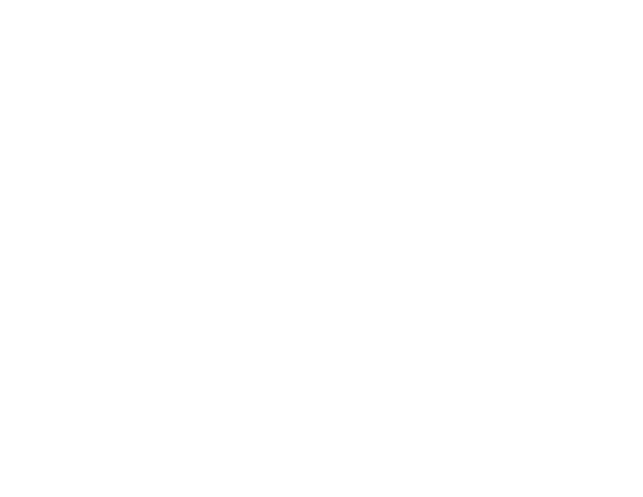
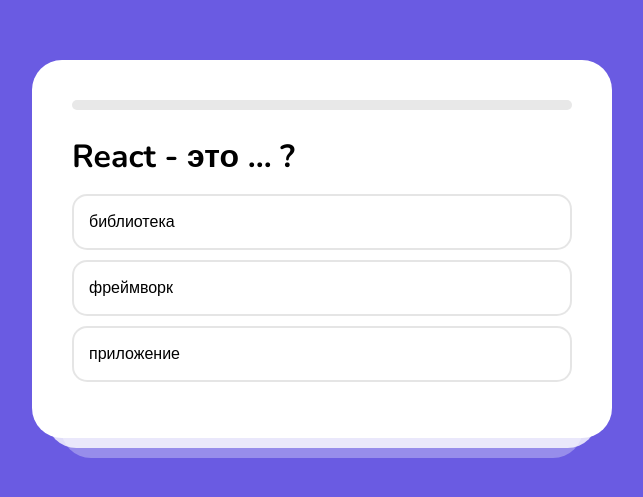
Before and after one commit to KodokuOdius/ten_project, a React (Create React App) app: page / in a window 1280 px wide. Shown: the part 151-648 px from the top of the page, without its empty margins (318-961 px from the left). Built offline with nearby package versions, Linux system fonts and the light colour scheme.

Commit message:
create quiz app

```diff
--- a/src/App.tsx
+++ b/src/App.tsx
@@ -1,9 +1,100 @@
+import { FC, useState } from 'react';
+import './index.scss';
 
-const App = () => {
+interface IQuestion {
+    title: string,
+    variants: string[],
+    correct: number
+};
+
+const questions: IQuestion[] = [
+    {
+        title: 'React - это ... ?',
+        variants: ['библиотека', 'фреймворк', 'приложение'],
+        correct: 0,
+    },
+    {
+        title: 'Компонент - это ... ',
+        variants: ['приложение', 'часть приложения или страницы', 'то, что я не знаю что такое'],
+        correct: 1,
+    },
+    {
+        title: 'Что такое JSX?',
+        variants: [
+            'Это простой HTML',
+            'Это функция',
+            'Это тот же HTML, но с возможностью выполнять JS-код',
+        ],
+        correct: 2,
+    },
+];
+
+type ResultProps = {
+    correct: number
+};
+
+const Result: FC<ResultProps> = ({ correct }) => {
+    return (
+        <div className="result">
+            <img src="https://cdn-icons-png.flaticon.com/512/2278/2278992.png" alt="end img" />
+            <h2>Вы отгадали {correct} ответа из {questions.length}</h2>
+            <a href="/">
+                <button>Попробовать снова</button>
+            </a>
+        </div>
+    );
+};
+
+type GameProps = {
+    step: number,
+    question: IQuestion,
+    onClickVariant: (index: number) => void;
+};
+
+const Game: FC<GameProps> = ({ step, question, onClickVariant }) => {
+    const percent = Math.round((step / questions.length) * 100);
+    return (
+        <>
+            <div className="progress">
+                <div style={{ width: percent.toString() + "%" }} className="progress__inner"></div>
+            </div>
+            <h1>{question.title}</h1>
+            <ul>
+                {question.variants.map((text, idx) => {
+                    return <li
+                        key={text}
+                        onClick={() => onClickVariant(idx)}
+                    >
+                        {text}
+                    </li>
+                })}
+            </ul>
+        </>
+    );
+};
+
+const App: FC = () => {
+    const [step, setStep] = useState<number>(0);
+    const [correct, setCorrect] = useState<number>(0);
+
+    const question = questions[step];
+
+    const onClickVariant = (index: number) => {
+        setStep(step + 1);
+        if (index === question.correct) {
+            setCorrect(correct + 1);
+        };
+    };
+
     return (
         <div className="App">
+            {
+                step !== questions.length ?
+                    <Game step={step} question={question} onClickVariant={onClickVariant} /> :
+                    <Result correct={correct} />
+            }
         </div>
     );
-}
+};
 
 export default App;
--- a/src/index.scss
+++ b/src/index.scss
@@ -1,13 +1,110 @@
+@import url('https://fonts.googleapis.com/css2?family=Nunito:wght@400;500;700&display=swap');
+
 body {
     margin: 0;
-    font-family: -apple-system, BlinkMacSystemFont, 'Segoe UI', 'Roboto', 'Oxygen',
-        'Ubuntu', 'Cantarell', 'Fira Sans', 'Droid Sans', 'Helvetica Neue',
-        sans-serif;
+    font-family: 'Nunito', sans-serif;
     -webkit-font-smoothing: antialiased;
     -moz-osx-font-smoothing: grayscale;
+    background-color: #6a5be2;
+    display: flex;
+    align-items: center;
+    justify-content: center;
+    height: 100vh;
 }
 
-code {
-    font-family: source-code-pro, Menlo, Monaco, Consolas, 'Courier New',
-        monospace;
+.App {
+    width: 500px;
+    border-radius: 30px;
+    padding: 40px;
+    background-color: #fff;
+    position: relative;
+
+    .result {
+        text-align: center;
+
+        button {
+            font-weight: bold;
+            font-family: 'Nunito', sans-serif;
+            border-radius: 30px;
+            border: 0;
+            padding: 15px 30px;
+            font-size: 20px;
+            background-color: darken(#ff006e, 3%);
+            color: #fff;
+            margin-top: 20px;
+            cursor: pointer;
+        }
+
+        h2 {
+            margin-bottom: 0;
+        }
+
+        img {
+            width: 150px;
+        }
+    }
+
+    .progress {
+        height: 10px;
+        border-radius: 30px;
+        background-color: rgb(232, 232, 232);
+        margin-bottom: 25px;
+
+        &__inner {
+            height: 100%;
+            border-radius: 30px;
+            width: 80%;
+            background: rgb(18, 231, 48);
+            transition: all 0.3s ease-in-out;
+            background: linear-gradient(90deg, rgba(18, 231, 48, 1) 0%, rgba(0, 212, 255, 1) 100%);
+        }
+    }
+
+    &:before,
+    &:after {
+        content: '';
+        display: block;
+        height: 50px;
+        border-bottom-left-radius: 30px;
+        border-bottom-right-radius: 30px;
+        position: absolute;
+        left: 50%;
+        transform: translateX(-50%);
+    }
+
+    &:before {
+        width: 95%;
+        bottom: -10px;
+        background-color: rgba(255, 255, 255, 0.8);
+        z-index: 0;
+    }
+
+    &:after {
+        width: 90%;
+        bottom: -20px;
+        background-color: rgba(255, 255, 255, 0.3);
+        z-index: 1;
+    }
+
+    h1 {
+        margin: 0;
+    }
+
+    ul {
+        list-style: none;
+        padding: 0;
+
+        li {
+            padding: 15px;
+            border: 2px solid rgba(0, 0, 0, 0.1);
+            border-radius: 15px;
+            margin-bottom: 10px;
+            cursor: pointer;
+            transition: all 0.1s ease-in-out;
+
+            &:hover {
+                border: 2px solid rgba(0, 0, 0, 0.3);
+            }
+        }
+    }
 }
```
